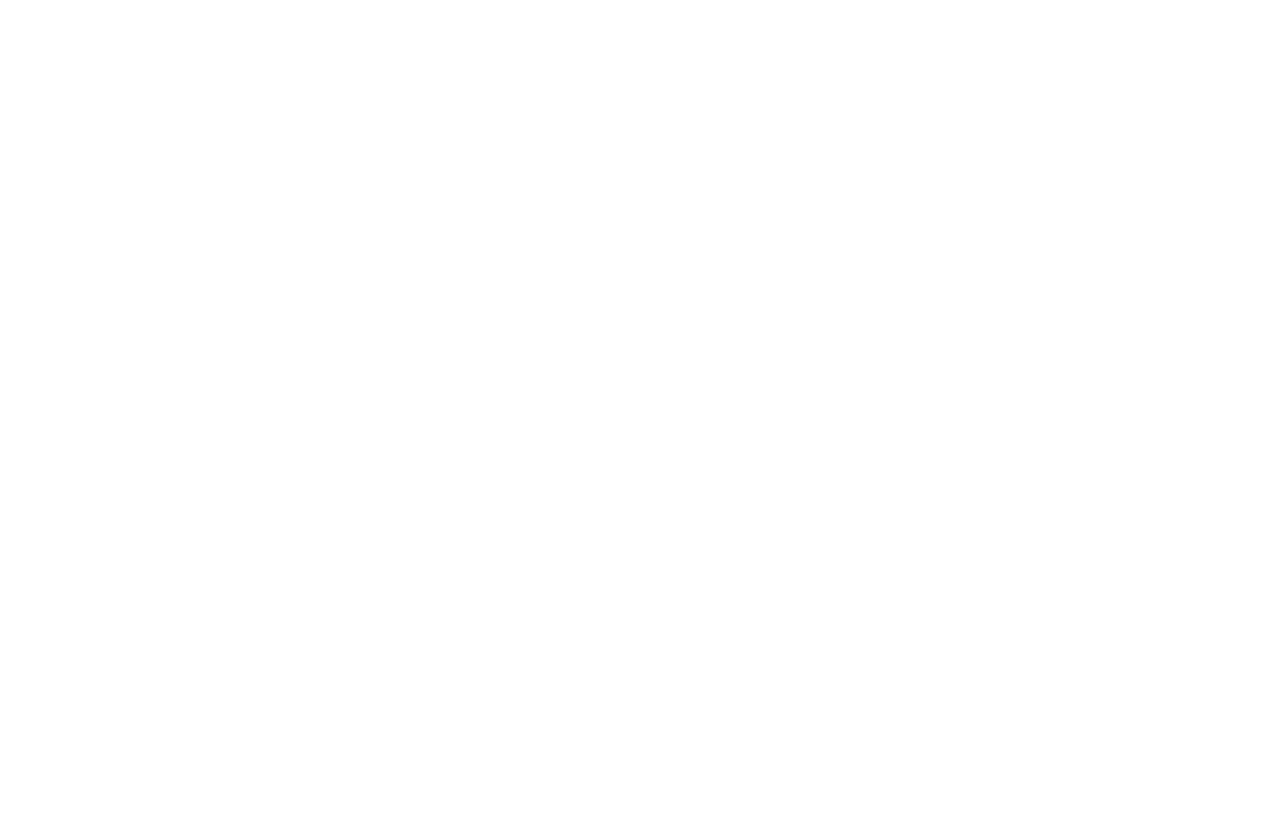
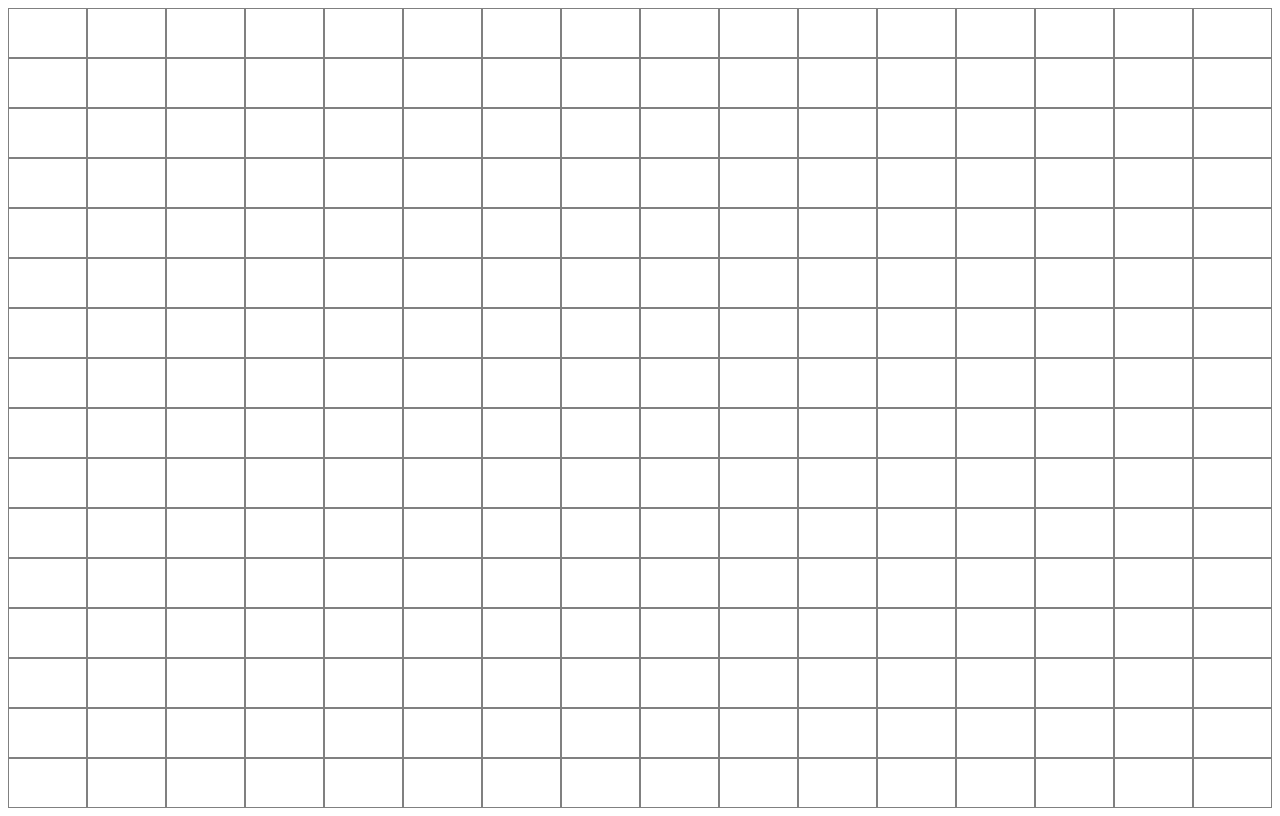
Before and after one commit to amarkos27/Etch-a-Sketch, a plain HTML site: page index.html in a window 1280 px wide. Drawn offline with Linux system fonts and the light colour scheme.

Commit message:
Add fillGrid() function to fill container

```diff
--- a/script.js
+++ b/script.js
@@ -1,7 +1,9 @@
 function etch(){
-    const grid = document.querySelector('.container');
+    let grid = document.querySelector('.container');
+    let temp = document.createElement('div');
     let array = createArray();
     array = fillArray(array);
+    fillGrid(grid, array);
     console.log(array);
 
 }
@@ -23,4 +25,12 @@ function fillArray(array){
     return array;
 }
 
+function fillGrid(grid, array){
+    for(let column = 0; column < array.length; column++){
+        for(let row = 0; row < array[column].length; row++){
+            grid.appendChild(array[column][row]);
+        }
+    }
+}
+
 etch();
--- a/style.css
+++ b/style.css
@@ -1,11 +1,12 @@
 .container{
     display: grid;
     grid-template-columns: repeat(16, 1fr);
+    grid-auto-rows: minmax(50px, auto);
 }
 
 .container > div{
     padding: 1 em;
-    height: 20px;
-    width: 20px;
+    /* height: 100px;
+    width: 100px; */
     border: 1px solid gray;
 }
```
